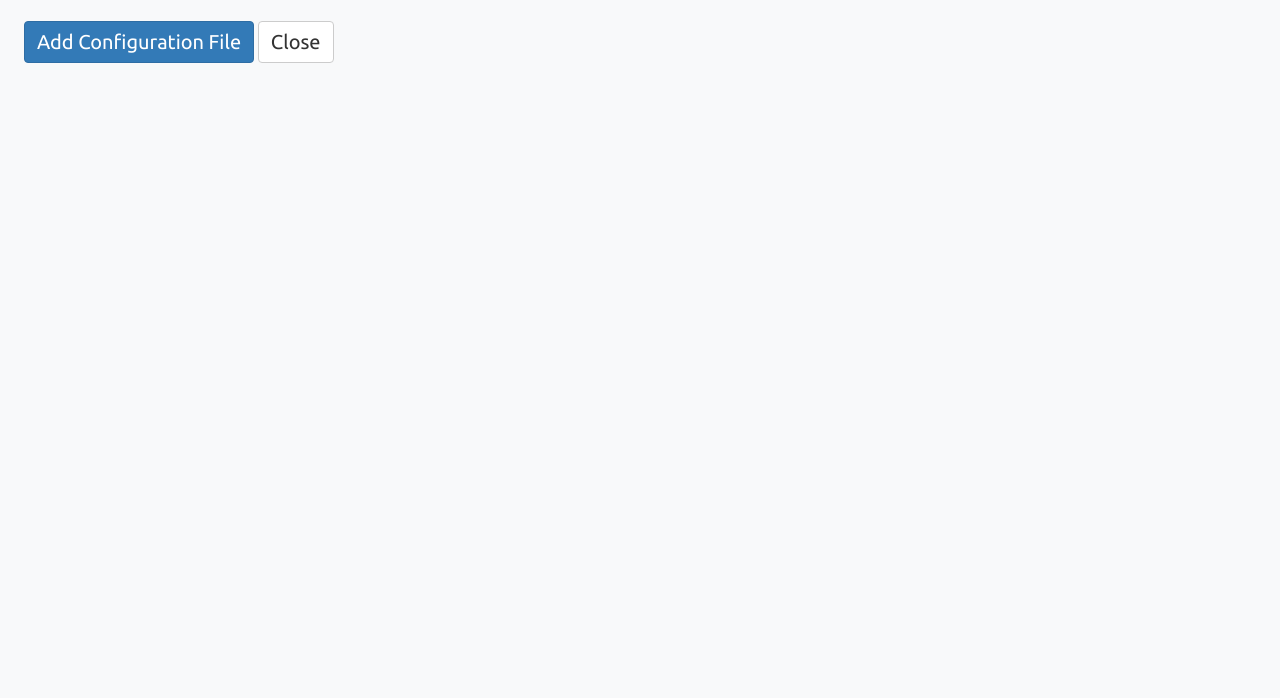
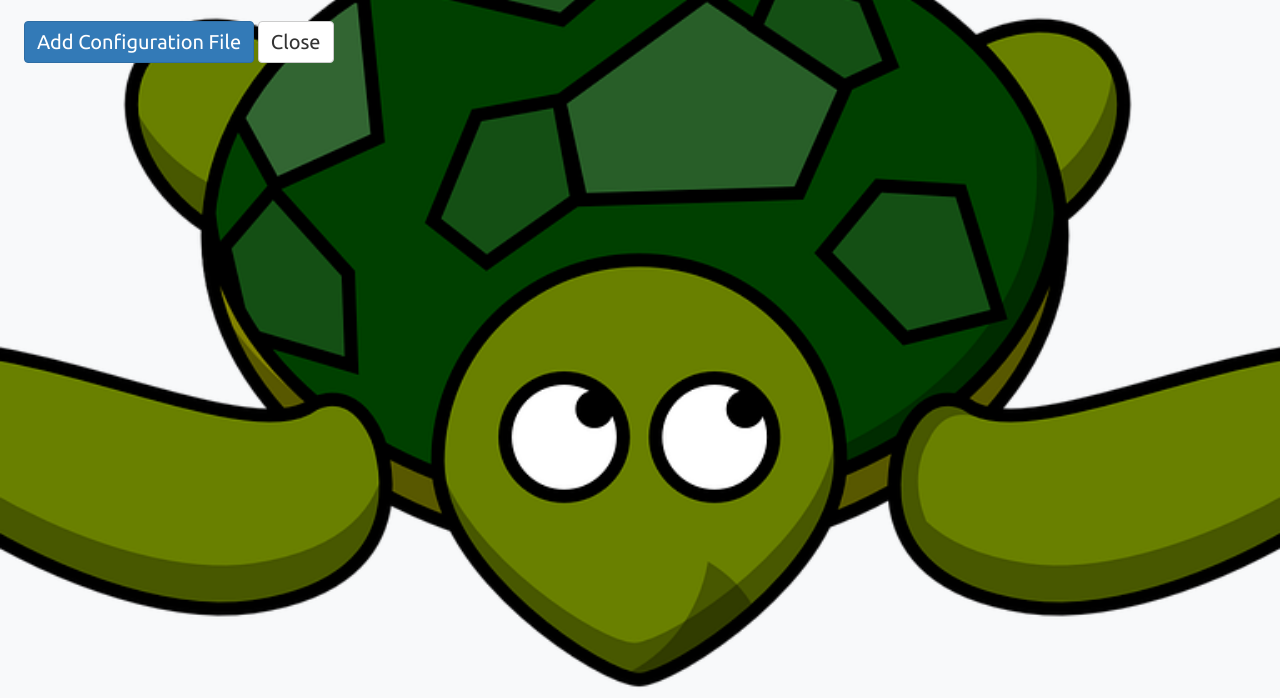
Before and after one commit to testudoq-org/testudoq3, a React app: page template/options.html in a window 1280 px wide. Shown: the part 102-800 px from the top of the page. Built offline with nearby package versions, Linux system fonts and the light colour scheme; a small style sheet from the web is missing.

Commit message:
improved the coolness of the options

```diff
--- a/template/options.html
+++ b/template/options.html
@@ -17,17 +17,28 @@
       font-family: 'Ubuntu', sans-serif;
       font-size: 16px;
       /* Default font size */
+      margin: 0;
+      /* Remove default margin */
+      padding: 0;
+      /* Remove default padding */
+    }
+
+    .bg {
+      position: relative;
+      background-image: url('turtle-background_960_720.png');
+      /* Set your desired background image */
+      background-size: cover;
+      /* Make the background image cover the entire container */
+      background-repeat: no-repeat;
+      background-position: center;
+      /* Center the background image */
+      background-color: rgba(248, 249, 250, 1.0);
+      /* Set your desired background color with full opacity */
+      padding: 1.5rem;
     }
 
     .container-fluid {
       height: 100%;
-    }
-
-    .bg {
-      background-color: #f8f9fa;
-      /* Set your desired background color */
-      height: 100%;
-      padding: 1.5rem;
     }
 
     [role=status] {
```
Also changed, not shown: template/turtle-background_960_720.png (added).
